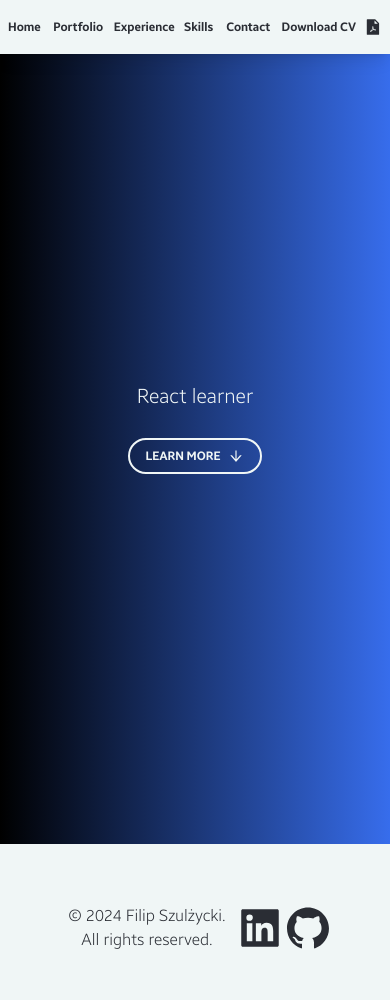
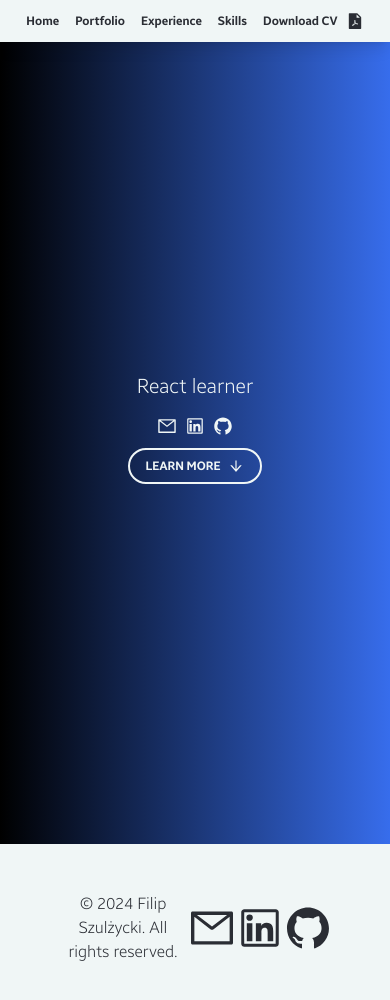
Before and after one commit to f1shuu/portfolio, a React (Create React App) app: page / in a window 390 px wide. Shown: the top 1000 px of the page. Built offline with nearby package versions, Linux system fonts and the light colour scheme; what tailwind-typewriter would draw is missing.

Commit message:
Fix Download CV button + change contact location

```diff
--- a/src/components/Footer.jsx
+++ b/src/components/Footer.jsx
@@ -1,4 +1,8 @@
-import { AiFillGithub, AiFillLinkedin } from 'react-icons/ai';
+import { AiOutlineMail, AiOutlineLinkedin, AiOutlineGithub } from 'react-icons/ai';
+
+const handleSendEmail = () => {
+    window.location.href = 'mailto:szulzyckifilip@gmail.com';
+};
 
 export default function Footer() {
     return (
@@ -9,12 +13,13 @@ export default function Footer() {
             <p className='flex items-center text-center'>
                 © 2024 Filip Szulżycki. All rights reserved.
             </p>
-            <div className='flex items-center text-5xl text-[#2A2D34]'>
+            <div className='cursor-pointer flex items-center text-5xl text-[#2A2D34]'>
+                <AiOutlineMail onClick={handleSendEmail} />
                 <a href='https://linkedin.com/in/fszulzycki/'>
-                    <AiFillLinkedin />
+                    <AiOutlineLinkedin />
                 </a>
                 <a href='https://github.com/f1shuu'>
-                    <AiFillGithub />
+                    <AiOutlineGithub />
                 </a>
             </div>
         </div>
--- a/src/components/Header.jsx
+++ b/src/components/Header.jsx
@@ -1,7 +1,7 @@
 import { Link } from 'react-scroll';
 import { AiFillFilePdf } from 'react-icons/ai';
 
-const handleDownload = () => {
+const handleDownloadCV = () => {
     const pdfFilePath = 'CV.pdf';
     const link = document.createElement('a');
     link.href = pdfFilePath;
@@ -13,9 +13,7 @@ const buttonsData = [
     { link: '#home', text: 'Home' },
     { link: '#portfolio', text: 'Portfolio' },
     { link: '#experience', text: 'Experience' },
-    { link: '#skills', text: 'Skills' },
-    { link: '#contact', text: 'Contact' },
-    { link: '', text: 'Download CV', action: handleDownload }
+    { link: '#skills', text: 'Skills' }
 ];
 
 export default function Header() {
@@ -23,12 +21,16 @@ export default function Header() {
         <>
             <div className='flex lg:justify-end justify-center items-center w-[100vw] lg:h-[10vh] md:h-[10vh] sm:h-[10vh] bg-[#F0F6F6] lg:px-20 md:px-10 sm:px-6 fixed shadow-lg'>
                 {buttonsData.map((element, index) => (
-                    <button key={index} onClick={element.action} className='inline-flex items-center whitespace-nowrap relative border-none transition ease-in-out overflow-hidden lg:px-5 md:px-4 sm:px-3 px-2 py-3 group'>
+                    <button key={index} className='inline-flex items-center whitespace-nowrap relative border-none transition ease-in-out overflow-hidden lg:px-5 md:px-4 sm:px-3 px-2 py-3 group'>
                         <Link to={element.link} spy={true} smooth={true} duration={500} className='cursor-pointer breeze-bold lg:text-xl md:text-lg sm:text-base text-xs text-[#2A2D34]'>{element.text}</Link>
-                        {element.link === '' && <AiFillFilePdf className='ml-2 text-3xl text-[#2A2D34]' />}
                         <span className='absolute left-1/2 transform -translate-x-1/2 bottom-0 w-0 h-1 bg-[#376DEC] transition-all duration-500 ease-in-out group-hover:w-full' />
                     </button>
                 ))}
+                <button onClick={handleDownloadCV} className='inline-flex items-center whitespace-nowrap relative border-none transition ease-in-out overflow-hidden lg:px-5 md:px-4 sm:px-3 px-2 py-3 group'>
+                    <span className='cursor-pointer breeze-bold lg:text-xl md:text-lg sm:text-base text-xs text-[#2A2D34]'>Download CV</span>
+                    <AiFillFilePdf className='ml-2 lg:text-3xl md:text-3xl sm:text-2xl text-lg text-[#2A2D34]' />
+                    <span className='absolute left-1/2 transform -translate-x-1/2 bottom-0 w-0 h-1 bg-[#376DEC] transition-all duration-500 ease-in-out group-hover:w-full' />
+                </button>
             </div>
         </>
     )
--- a/src/components/Home.jsx
+++ b/src/components/Home.jsx
@@ -1,5 +1,5 @@
 import { Link } from 'react-scroll';
-import { AiOutlineArrowDown } from 'react-icons/ai';
+import { AiOutlineArrowDown, AiOutlineMail, AiOutlineLinkedin, AiOutlineGithub } from 'react-icons/ai';
 import '../fonts.css';
 
 const rotatingTexts = [
@@ -9,27 +9,40 @@ const rotatingTexts = [
     'aspiring developer',
 ];
 
+const handleEmailClick = () => {
+    window.location.href = 'mailto:szulzyckifilip@gmail.com';
+};
+
 export default function Home() {
     return (
         <>
             <div id='#home' className='bg-gradient-to-r from-[#000] to-[#376DEC] h-[100vh] px-[15%] text-left'>
                 <div className='h-[100%] flex flex-col items-center justify-center'>
                     <span className='type-hello lg:text-6xl md:text-6xl sm:text-5xl text-3xl font-mono text-[#F0F6F6]' />
-                    <div className='wrapper flex breeze-regular md:h-10 h-8 lg:text-3xl md:text-3xl sm:text-2xl text-xl lg:pt-10 md:pt-10 sm:pt-5 pt-3 lg:pb-20 md:pb-20 sm:pb-10 pb-6'>
-                        <div className='words'>
+                    <div className='wrapper flex breeze-regular md:h-10 h-8 lg:text-3xl md:text-3xl sm:text-2xl text-xl lg:my-10 md:my-10 sm:my-5 my-3'>
+                        <div className='texts'>
                             {rotatingTexts.map((text, index) => (
-                                <span key={index} className='word'>
+                                <span key={index} className='text'>
                                     {text}
                                 </span>
                             ))}
                         </div>
                     </div>
+                    <div className='cursor-pointer flex lg:mb-10 md:mb-10 sm:mb-5 mb-3 lg:text-4xl md:text-4xl sm:text-2xl text-xl text-[#F0F6F6]'>
+                        <AiOutlineMail onClick={handleEmailClick} className='mx-1' />
+                        <a href='https://linkedin.com/in/fszulzycki/' className='mx-1'>
+                            <AiOutlineLinkedin />
+                        </a>
+                        <a href='https://github.com/f1shuu' className='mx-1'>
+                            <AiOutlineGithub />
+                        </a>
+                    </div>
                     <Link to='#contact' smooth={true} duration={500} className='link cursor-pointer flex justify-center overflow-hidden border-[#F0F6F6] border-2 rounded-full breeze-bold lg:text-lg md:text-base text-[#F0F6F6] hover:bg-[#F0F6F6] hover:text-[#2A2D34] active:bg-[#F0F6F6] active:border-[#F0F6F6] active:text-[#2A2D34] lg:px-8 lg:py-4 md:px-8 md:py-4 px-4 pt-2 pb-1 text-xs uppercase'>
                         Learn more
-                            <div className='arrows inline-block'>
-                                <AiOutlineArrowDown className='upper-arrow ml-2 lg:text-2xl md:text-xl sm:text-lg text-base' />
-                                <AiOutlineArrowDown className='lower-arrow ml-2 lg:text-2xl md:text-xl sm:text-lg text-base' />
-                            </div>
+                        <div className='arrows inline-block'>
+                            <AiOutlineArrowDown className='upper-arrow ml-2 lg:text-2xl md:text-xl sm:text-lg text-base' />
+                            <AiOutlineArrowDown className='lower-arrow ml-2 lg:text-2xl md:text-xl sm:text-lg text-base' />
+                        </div>
                     </Link>
                 </div>
             </div>
--- a/src/index.css
+++ b/src/index.css
@@ -7,11 +7,11 @@
   box-sizing: content-box;
 }
 
-.words {
+.texts {
   overflow: hidden;
 }
 
-.word {
+.text {
   display: flex;
   justify-content: center;
   color: #F0F6F6;
--- a/tailwind.config.js
+++ b/tailwind.config.js
@@ -1,17 +1,17 @@
 /** @type {import('tailwindcss').Config} */
 module.exports = {
   content: [
-    "./src/**/*.{js,jsx,ts,tsx}",
+    './src/**/*.{js,jsx,ts,tsx}',
   ],
   theme: {
     extend: {
       animation: {
-        typewriter: "typewriter 2s forwards"
+        typewriter: 'typewriter 2s forwards'
       },
       keyframes: {
         typewriter: {
           to: {
-            left: "100%"
+            left: '100%'
           }
         }
       }
```
Also changed, not shown: src/index.js (+5 -5 lines), src/components/Contact.jsx (deleted), src/components/Experience.jsx (deleted), src/components/Portfolio.jsx (deleted), src/components/Skills.jsx (deleted).
